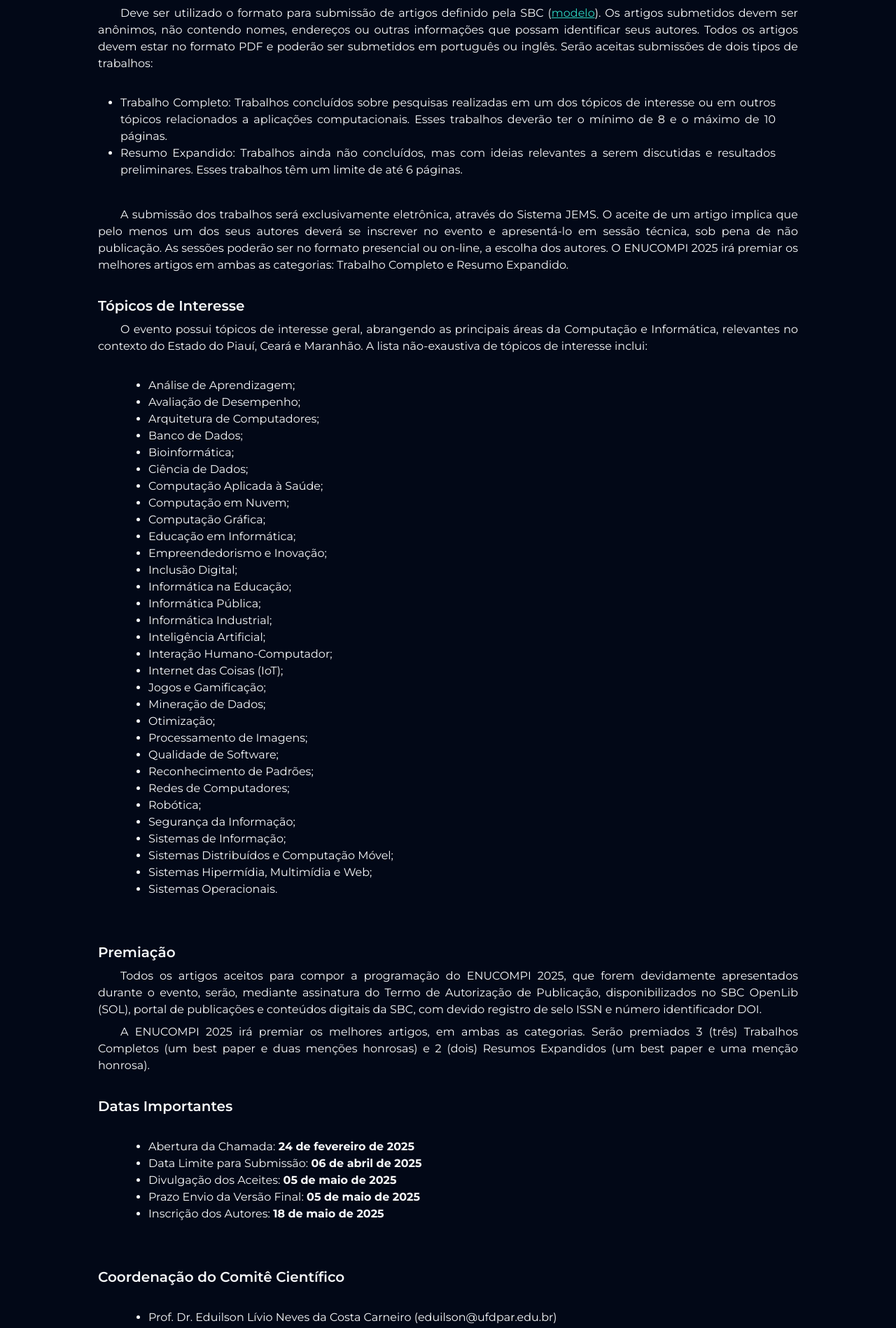
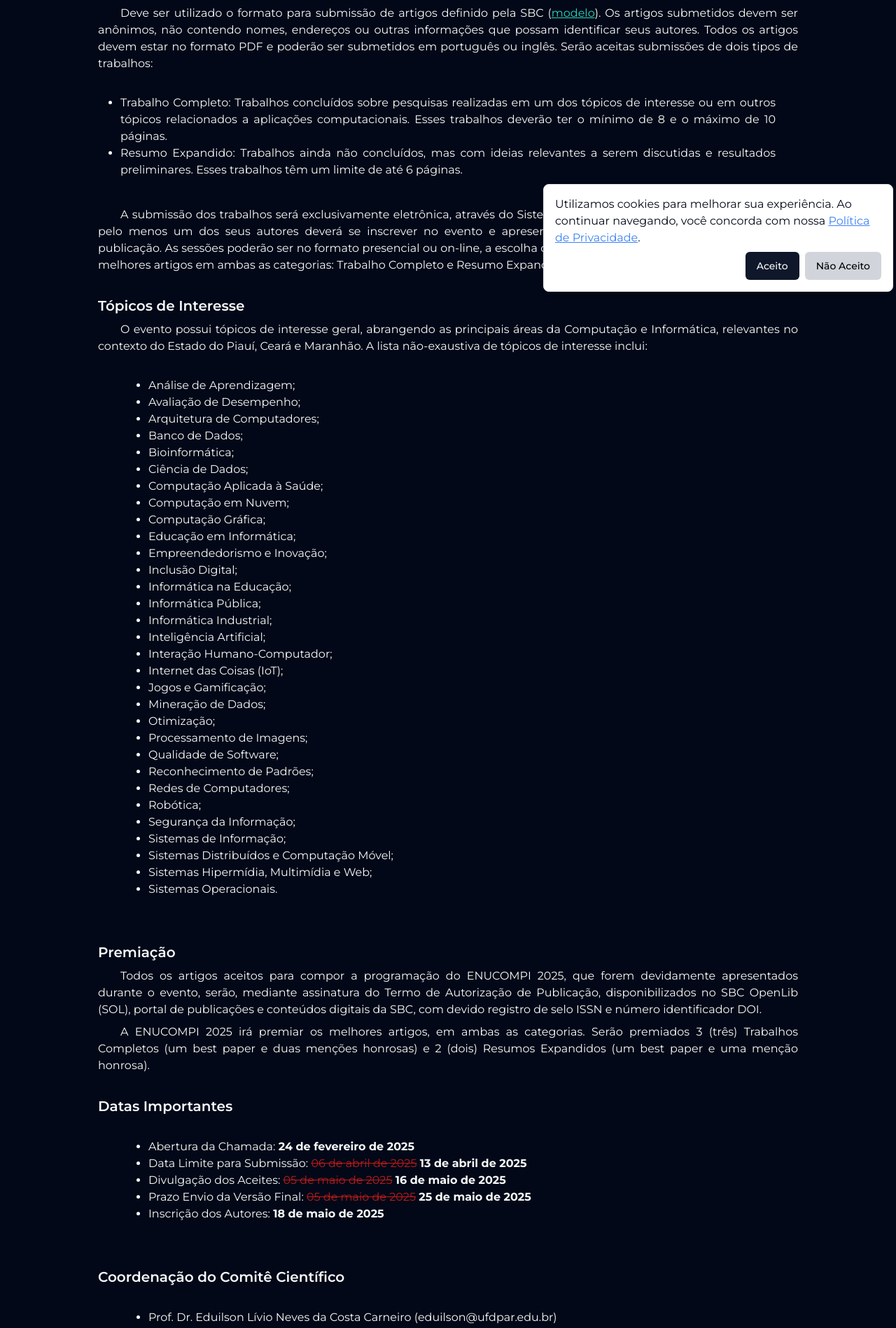
Before and after one commit to bservio/DNT-Landing-Page, a Next.js app: page /chamadas/artigos in a window 1280 px wide. Shown: the part 379-2277 px from the top of the page at 70% size. Built offline with nearby package versions, Linux system fonts and the light colour scheme.

Commit message:
novo patrocinador, ajuste nas datas das chamadas para artigos

```diff
--- a/src/app/chamadas/artigos/page.jsx
+++ b/src/app/chamadas/artigos/page.jsx
@@ -125,13 +125,13 @@ const ChamadaArtigoPage = () => {
               Abertura da Chamada: <strong>24 de fevereiro de 2025</strong>
             </li>
             <li>
-              Data Limite para Submissão: <strong>06 de abril de 2025</strong>
+              Data Limite para Submissão: {" "} <span className="text-red-700 line-through">06 de abril de 2025</span> <strong>13 de abril de 2025</strong>
             </li>
             <li>
-              Divulgação dos Aceites: <strong>05 de maio de 2025</strong>
+              Divulgação dos Aceites: {" "}<span className="text-red-700 line-through">05 de maio de 2025</span> <strong>16 de maio de 2025</strong>
             </li>
             <li>
-              Prazo Envio da Versão Final: <strong>05 de maio de 2025</strong>
+              Prazo Envio da Versão Final: {" "}<span className="text-red-700 line-through">05 de maio de 2025</span> <strong>25 de maio de 2025</strong>
             </li>
             <li>
               Inscrição dos Autores: <strong>18 de maio de 2025</strong>
--- a/src/app/components/LGPDNotice.jsx
+++ b/src/app/components/LGPDNotice.jsx
@@ -8,7 +8,7 @@ const LGPDNotice = () => {
 
   useEffect(() => {
     const consent = localStorage.getItem("lgpd-consent");
-    if (consent) {
+    if (!consent) {
       setShowLgpdBanner(true);
     }
   }, []);
@@ -18,7 +18,7 @@ const LGPDNotice = () => {
     setShowLgpdBanner(false);
 
     if (accepted) {
-      // Implementar lógica para aceitar cookies
+      // Aqui você pode ativar scripts de tracking, analytics, etc
       console.log("Cookies aceitos");
     }
   };
@@ -28,9 +28,10 @@ const LGPDNotice = () => {
       <p>
         Utilizamos cookies para melhorar sua experiência. Ao continuar
         navegando, você concorda com nossa{" "}
-        <a href="/politica-de-privacidade" className="text-blue-500">
+        <a href="/politica-de-privacidade" className="text-blue-500 underline">
           Política de Privacidade
         </a>
+        .
       </p>
       <div className="flex justify-end mt-2">
         <Button onClick={handleConsent(true)} className="mr-2">
@@ -38,7 +39,7 @@ const LGPDNotice = () => {
         </Button>
         <Button
           onClick={handleConsent(false)}
-          className="bg-gray-300 text-black"
+          className="bg-gray-300 text-black hover:bg-gray-400"
         >
           Não Aceito
         </Button>
--- a/src/app/components/Sponsors.jsx
+++ b/src/app/components/Sponsors.jsx
@@ -8,6 +8,10 @@ const SponsorsSection = () => {
     {
       name: "ServTec",
       image: imgPath + "Servtec_Negativo" + ".webp",
+    },
+    {
+      name: "Embarque Turismo",
+      image: imgPath + "logo-embarque-negativo" + ".webp",
     },
     {
       name: "Bunker Advertising",
@@ -41,14 +45,14 @@ const SponsorsSection = () => {
         <h4>O DNT te coloca de frente com as maiores marcas</h4>
         <div className="mt-8">
           <h5>Patrocinadores & Apoiadores</h5>
-          <div className="flex gap-4 items-center justify-center flex-wrap">
+          <div className="flex gap-8 items-center justify-center flex-wrap">
             {sponsors.map((sponsor, index) => (
               <Image
                 src={sponsor.image}
                 alt={sponsor.name}
                 key={index}
-                height={150}
-                width={150}
+                height={120}
+                width={120}
               />
             ))}
           </div>
--- a/src/app/politica-de-privacidade/page.js
+++ b/src/app/politica-de-privacidade/page.js
@@ -30,7 +30,7 @@ const PoliticaDePrivacidadePage = () => {
 
         <section className="mb-6">
           <h2 className="text-xl font-semibold mb-2">5. Seus Direitos</h2>
-          <p>Você pode solicitar acesso, correção ou exclusão dos seus dados pelo e-mail privacidade@seudominio.com.</p>
+          <p>Você pode solicitar acesso, correção ou exclusão dos seus dados pelo e-mail privacidade@somosicev.com.</p>
         </section>
 
         <section className="mb-6">
@@ -40,7 +40,7 @@ const PoliticaDePrivacidadePage = () => {
 
         <section className="mb-6">
           <h2 className="text-xl font-semibold mb-2">7. Contato</h2>
-          <p>Para dúvidas, envie um e-mail para privacidade@seudominio.com.</p>
+          <p>Para dúvidas, envie um e-mail para privacidade@somosicev.com.</p>
         </section>
 
         <p className="text-sm text-gray-500 mt-10">Última atualização: 09 de abril de 2025</p>
```
Also changed, not shown: public/img/patrocinadores/4dnt/webp/logo-embarque-negativo.webp (added).
